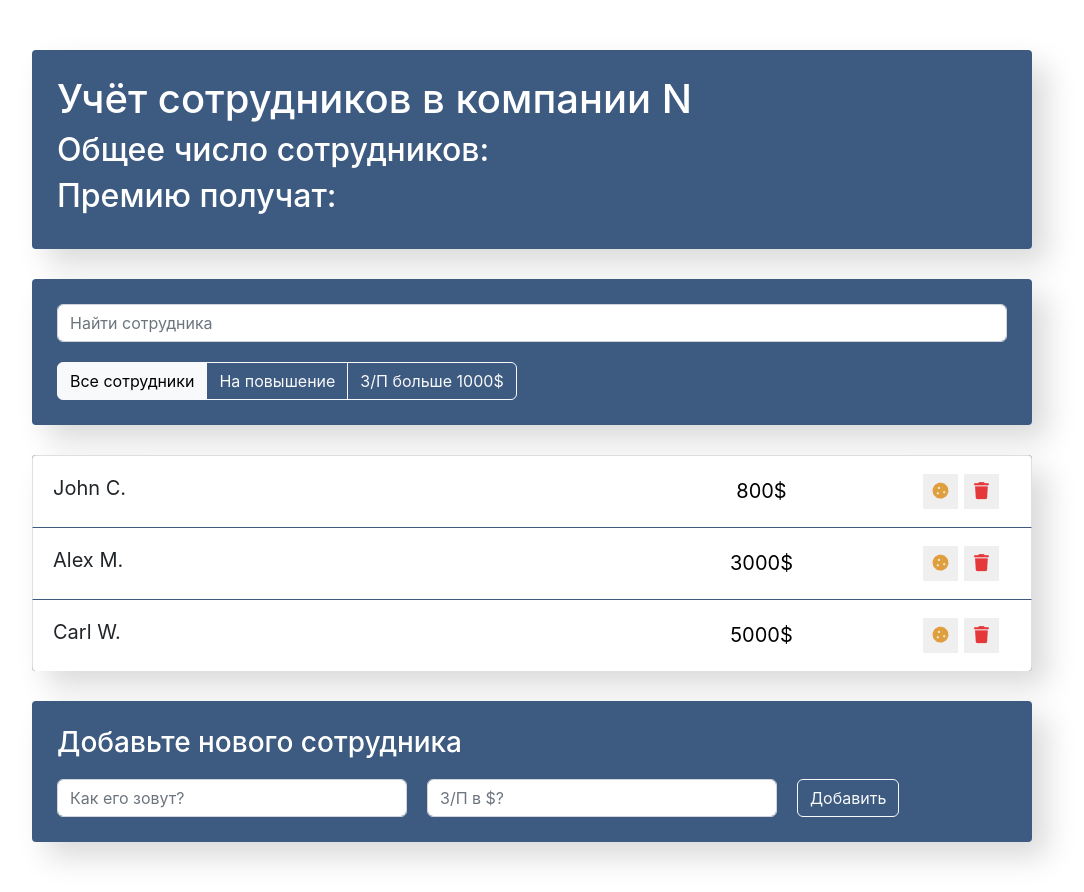
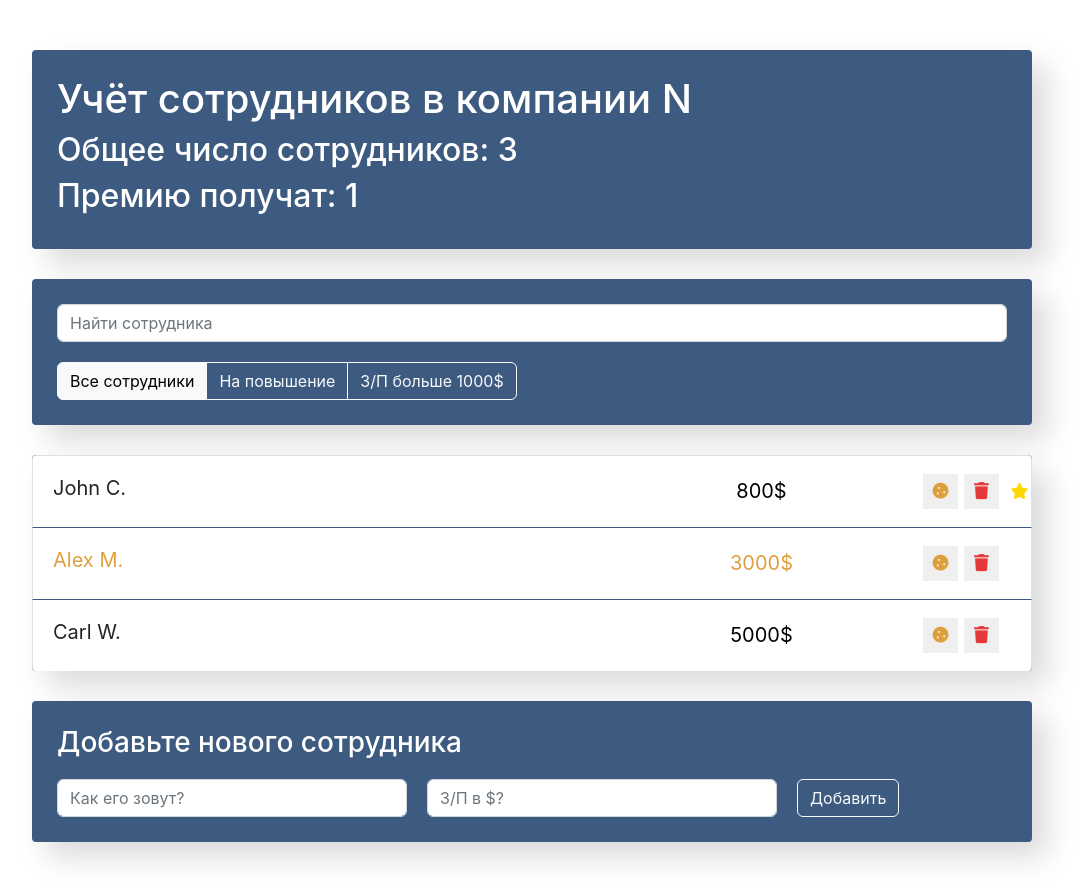
Before and after one commit to dornp/Employees-React-App, a React (Create React App) app: page / in a window 1280 px wide. Shown: the whole page, without its empty margins (108-1192 px from the left). Built offline with nearby package versions, Linux system fonts and the light colour scheme.

Commit message:
added app-info

```diff
--- a/src/components/app-info/app-info.js
+++ b/src/components/app-info/app-info.js
@@ -1,11 +1,11 @@
 import './app-info.css';
 
-const AppInfo = () => {
+const AppInfo = ({increased, employees}) => {
     return (
         <div className="app-info">
             <h1>Учёт сотрудников в компании N</h1>
-            <h2>Общее число сотрудников: </h2>
-            <h2>Премию получат: </h2>
+            <h2>Общее число сотрудников: {employees}</h2>
+            <h2>Премию получат: {increased}</h2>
         </div>
     )
 }
--- a/src/components/app/app.js
+++ b/src/components/app/app.js
@@ -13,9 +13,9 @@
         super(props);
         this.state = {
             data: [
-                {name: "John C.", salary: 800, increase: false, id: 1},
-                {name: "Alex M.", salary: 3000, increase: true, id: 2},
-                {name: "Carl W.", salary: 5000, increase: false, id: 3}
+                {name: "John C.", salary: 800, increase: false, star: true, id: 1},
+                {name: "Alex M.", salary: 3000, increase: true, star: false, id: 2},
+                {name: "Carl W.", salary: 5000, increase: false, star: false, id: 3}
             ]
         };
         this.lastId = 4;
@@ -24,7 +24,7 @@
     addNewUser = (userName, userSalary) => {
         this.setState(state => {
             const newArr = [...state.data];
-            newArr.push({name: userName, salary: userSalary, increase: false, id: this.lastId})
+            newArr.push({name: userName, salary: userSalary, increase: false, star: false, id: this.lastId})
             this.lastId++;
             return {
                 data: newArr
@@ -47,11 +47,25 @@
         })
     }
 
+    onToggleProp = (id, prop) => {
+
+        this.setState (({data}) => ({
+            data: data.map(item => {
+                if(item.id === id) {
+                    return {...item, [prop]: !item[prop]}
+                }
+                return item;
+            })
+        }))
+    }
 
     render() {
+        const employees = this.state.data.length;
+        const increased = this.state.data.filter(item => item.increase).length
         return (
             <div className="app">
-                <AppInfo/>
+                <AppInfo
+                employees={employees} increased={increased}/>
 
                 <div className="search-panel">
                     <SearchPanel/>
@@ -61,6 +75,7 @@
                 <EmployeesList
                     data={this.state.data}
                     onDelete={this.deleteItem}
+                    onToggleProp={this.onToggleProp}
                 />
                 <EmployeesAddForm
                     addNewUser={this.addNewUser}
--- a/src/components/emloyees-list-item/employees-list-item.js
+++ b/src/components/emloyees-list-item/employees-list-item.js
@@ -1,35 +1,9 @@
-import { Component } from 'react';
 
 import './employess-list-item.css';
 
-class EmployeesListItem extends Component {
-    constructor(props) {
-        super(props);
-        this.state = {
-            increase: false,
-            star: false
-        }
-    }
+const EmployeesListItem = (props) => {
 
-    onIncrease = () => {
-        this.setState(state => {
-            return {
-                increase: !state.increase
-            }
-        })
-    }
-
-    onStar = () => {
-        this.setState(state => {
-            return {
-                star: !state.star
-            }
-        })
-    }
-
-    render() {
-        const {name, salary, onDelete} = this.props;
-        const {increase, star} = this.state;
+    const {name, salary, onDelete, onToggleProp, increase, star} = props;
 
     let classNames = "list-group-item d-flex justify-content-between";
 
@@ -43,12 +17,14 @@
 
     return (
         <li className={classNames}>
-                <span onClick={this.onStar} className="list-group-item-label">{name}</span>
+            <span onClick={onToggleProp} data-toggle="star" className="list-group-item-label">{name}</span>
             <input type="text" className="list-group-item-input" defaultValue={salary + '$'}/>
             <div className='d-flex justify-content-center align-items-center'>
                 <button type="button"
                     className="btn-cookie btn-sm "
-                        onClick={this.onIncrease}>
+                    onClick={onToggleProp}
+                    data-toggle="increase"
+                    >
                     <i className="fas fa-cookie"></i>
                 </button>
 
@@ -61,7 +37,7 @@
             </div>
         </li>
     )
-    }
+
 }
 
 export default EmployeesListItem;
--- a/src/components/employees-list/employees-list.js
+++ b/src/components/employees-list/employees-list.js
@@ -2,7 +2,7 @@
 
 import './employees-list.css';
 
-const EmployeesList = ({data, onDelete}) => {
+const EmployeesList = ({data, onDelete, onToggleProp}) => {
 
     const elements = data.map(item => {
         const {id, ...itemProps} = item;
@@ -10,7 +10,9 @@
             <EmployeesListItem
             key={id}
             {...itemProps}
-            onDelete={() => onDelete(id)}/>
+            onDelete={() => onDelete(id)}
+            onToggleProp={(e) => onToggleProp(id, e.currentTarget.getAttribute('data-toggle'))}
+            />
         )
     })
 
```
Lines whose indentation alone changed are shown as unchanged.
